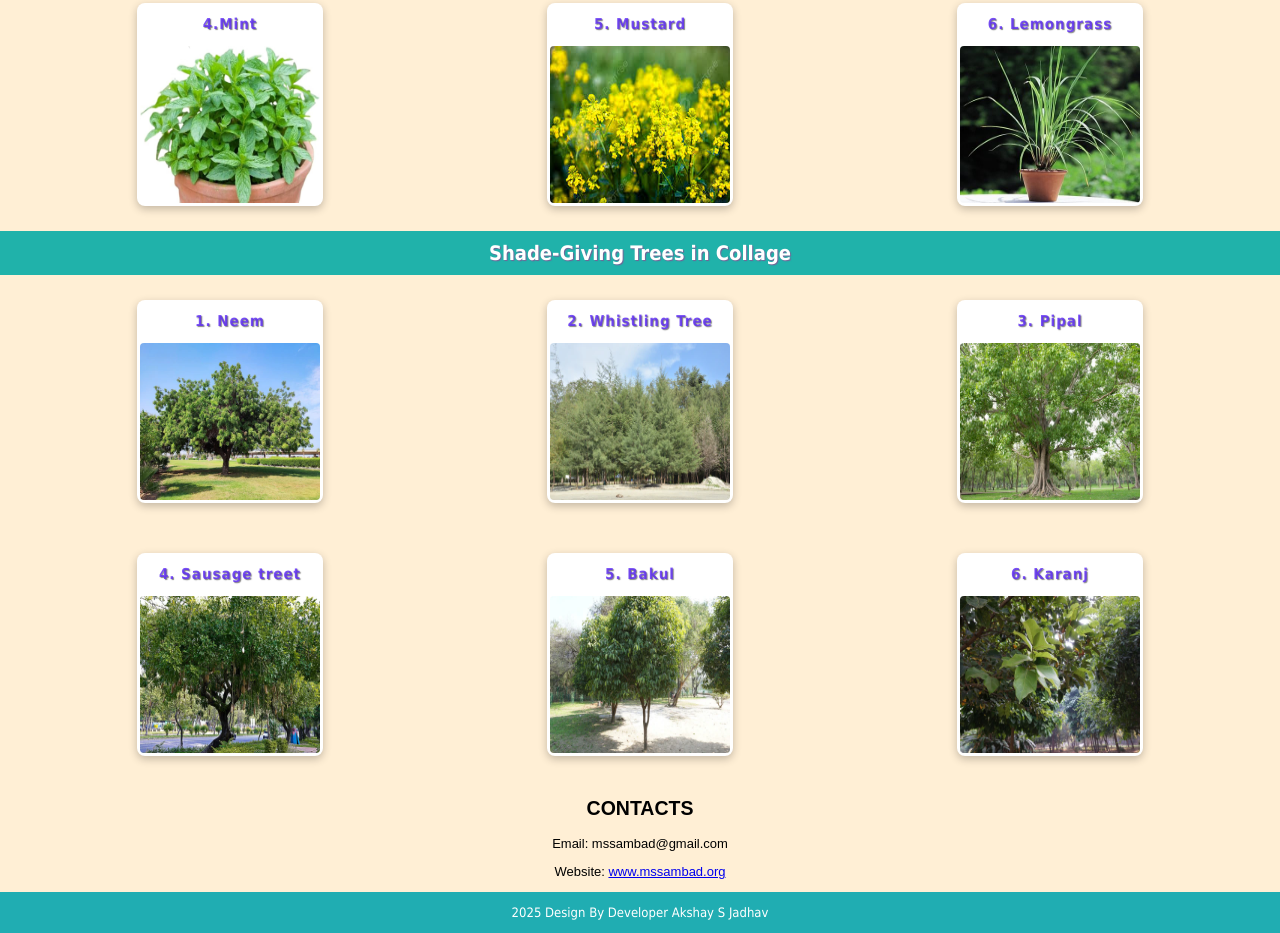
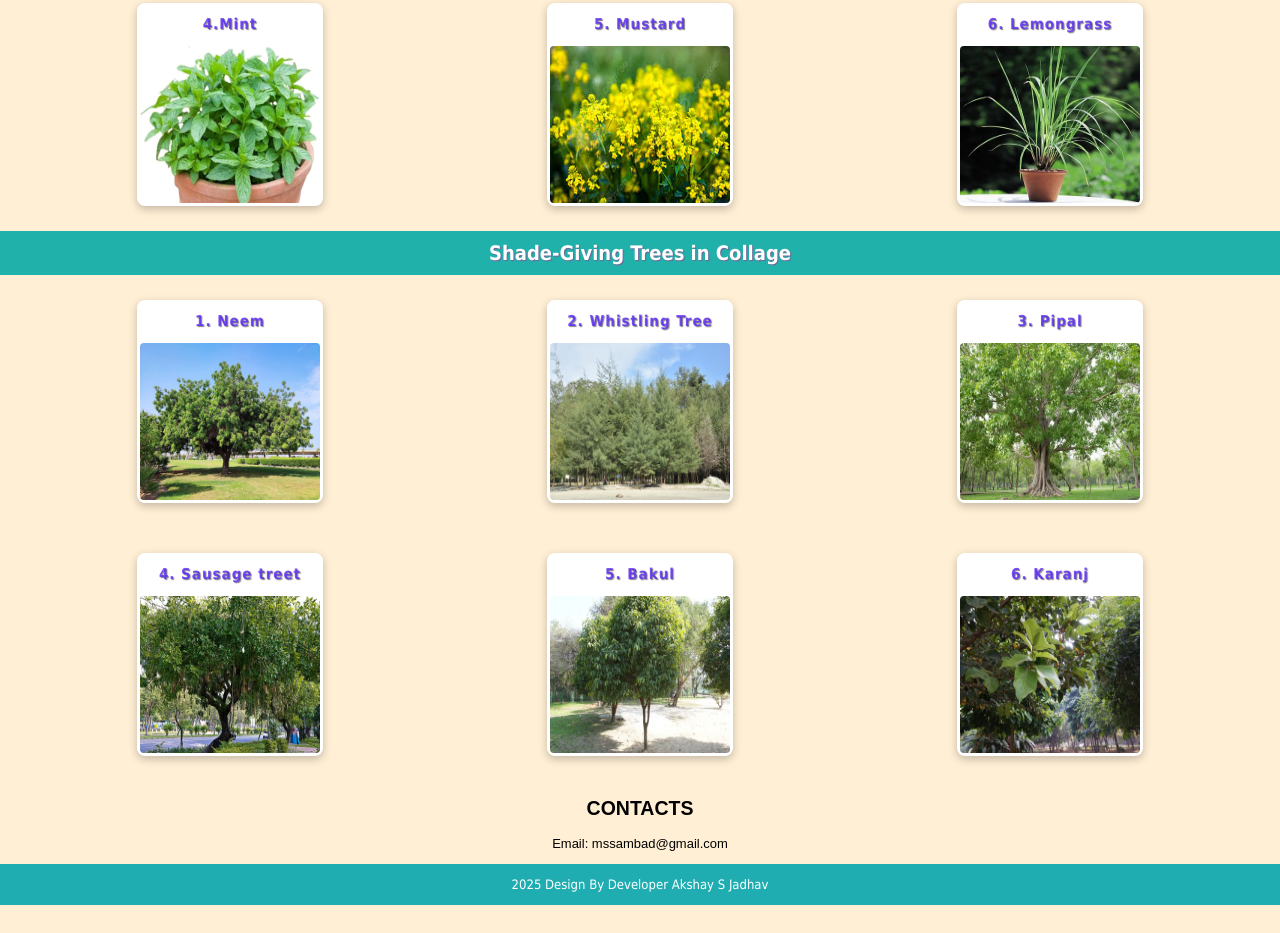
Before and after one commit to akshayjadhav015/MSS-Collage-Trees, a plain HTML site: page index.html in a window 1280 px wide. Shown: the part 2275-3208 px from the top of the page. After the commit the page ends 3180 px from the top, so only its background shows below. Drawn offline with Linux system fonts and the light colour scheme.

Commit message:
Update index.html

```diff
--- a/index.html
+++ b/index.html
@@ -447,11 +447,11 @@
                                             <p class="contact">
                                                 Email: mssambad@gmail.com
                                             </p>
-                                            <div class="address">
+<!--                                             <div class="address">
                                                 <p class="contact"> Website:
                                                     <a class="contact" href="#"> www.mssambad.org
                                                     </a>
-                                                </p>
+                                                </p> -->
                                             </div>
                                         </div>
                                     </div>
```
